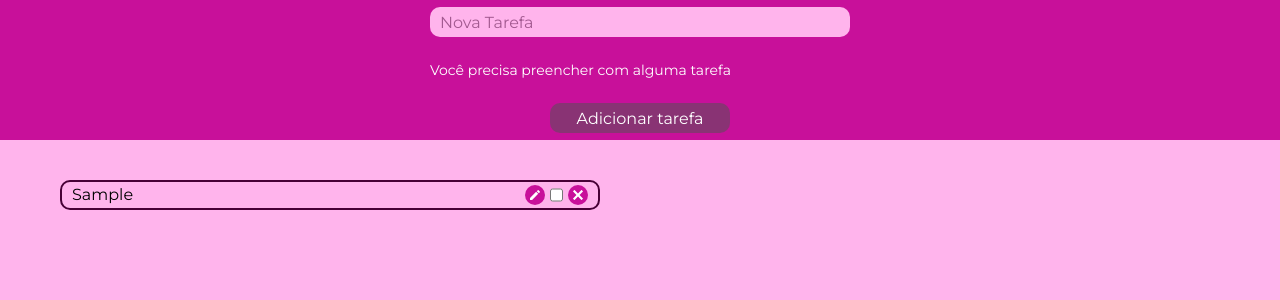
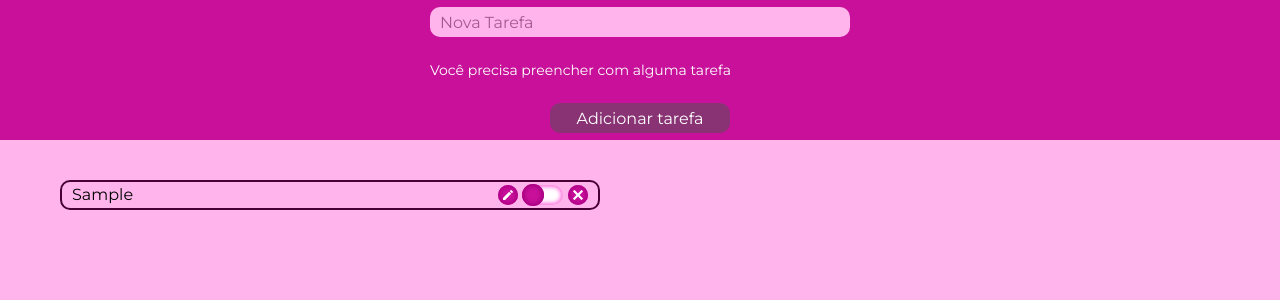
Before and after one commit to gabihtoledo0/curso-react, a React (Create React App) app: page / in a window 1280 px wide. Both pictures are taken after typing "Sample" into the empty fields and a click on the button "Adicionar tarefa". Shown: the top 300 px of the page. Built offline with nearby package versions, Linux system fonts and the light colour scheme; the HTML template or start-up script is replaced by a standard one.

Commit message:
add estilo para a checkbox

```diff
--- a/src/pages/TodoApp/containers/TodoList/components/TodoItem/TodoItem.module.css
+++ b/src/pages/TodoApp/containers/TodoList/components/TodoItem/TodoItem.module.css
@@ -30,6 +30,7 @@
   border-radius: 50%;
   background-color: rgb(200, 16, 154);
   cursor: pointer;
+  box-shadow: inset 0 0 4px 2px rgb(173, 0, 133);
 }
 
 .controlButtons button svg {
@@ -40,3 +41,38 @@
 .controlButtons button svg path {
   fill: #fff;
 }
+
+.controlButtons input[type="checkbox"] {
+  width: 40px;
+  height: 20px;
+  position: relative;
+  border-radius: 10px;
+  background-color: #fff;
+  box-shadow: inset 0 0 4px 2px rgb(255, 109, 221);
+  appearance: none;
+  cursor: pointer;
+
+}
+
+.controlButtons input[type="checkbox"]:checked {
+  background-color: rgb(255, 121, 221);
+  box-shadow: inset 0 0 4px 2px rgb(200, 0, 154);
+}
+
+.controlButtons input[type="checkbox"]::before {
+  content: "";
+  width: 20px;
+  height: 20px;
+  position: absolute;
+  top: 0;
+  left: 0;
+  border-radius: 50%;
+  background-color: rgb(200, 16, 154);
+  box-shadow: inset 0 0 4px 2px rgb(167, 0, 128);
+  transform: scale(1.1);
+  transition: all 400ms;
+}
+
+.controlButtons input[type="checkbox"]:checked::before {
+  left: 20px;
+}
```
